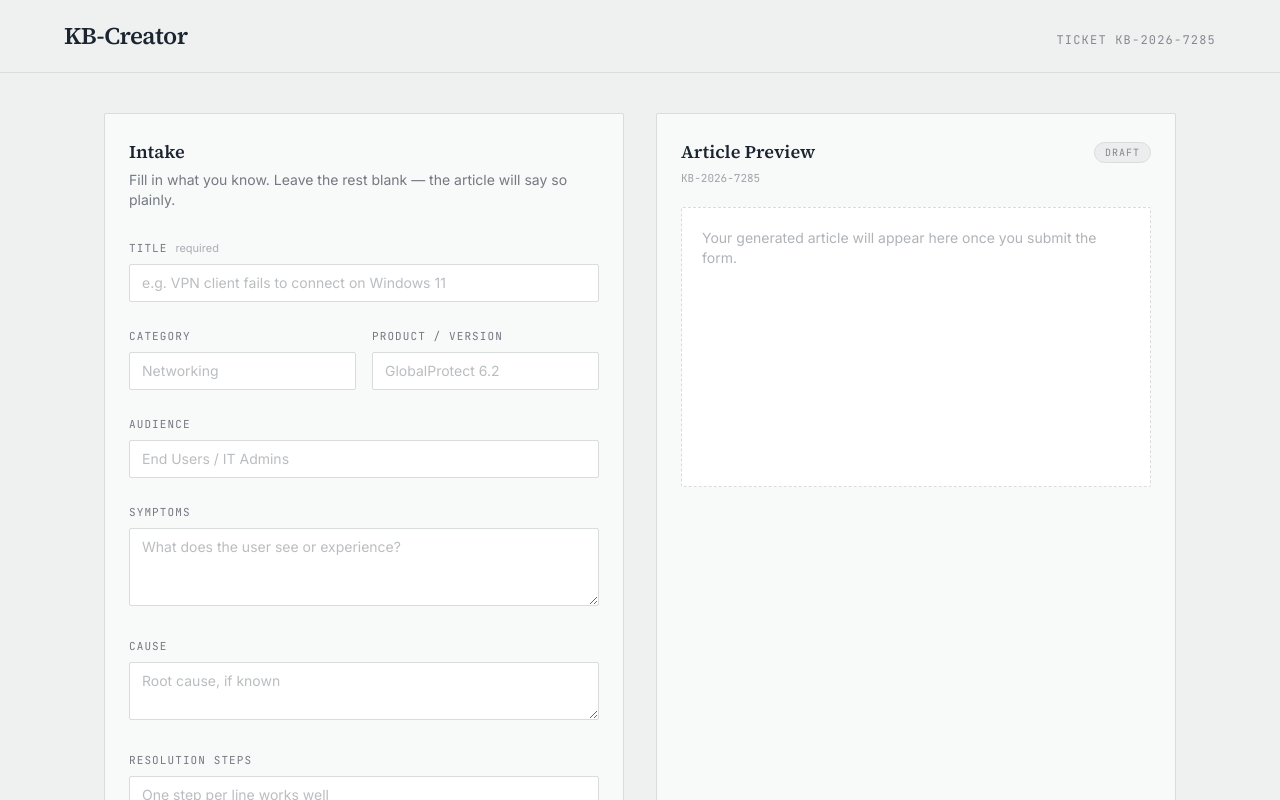
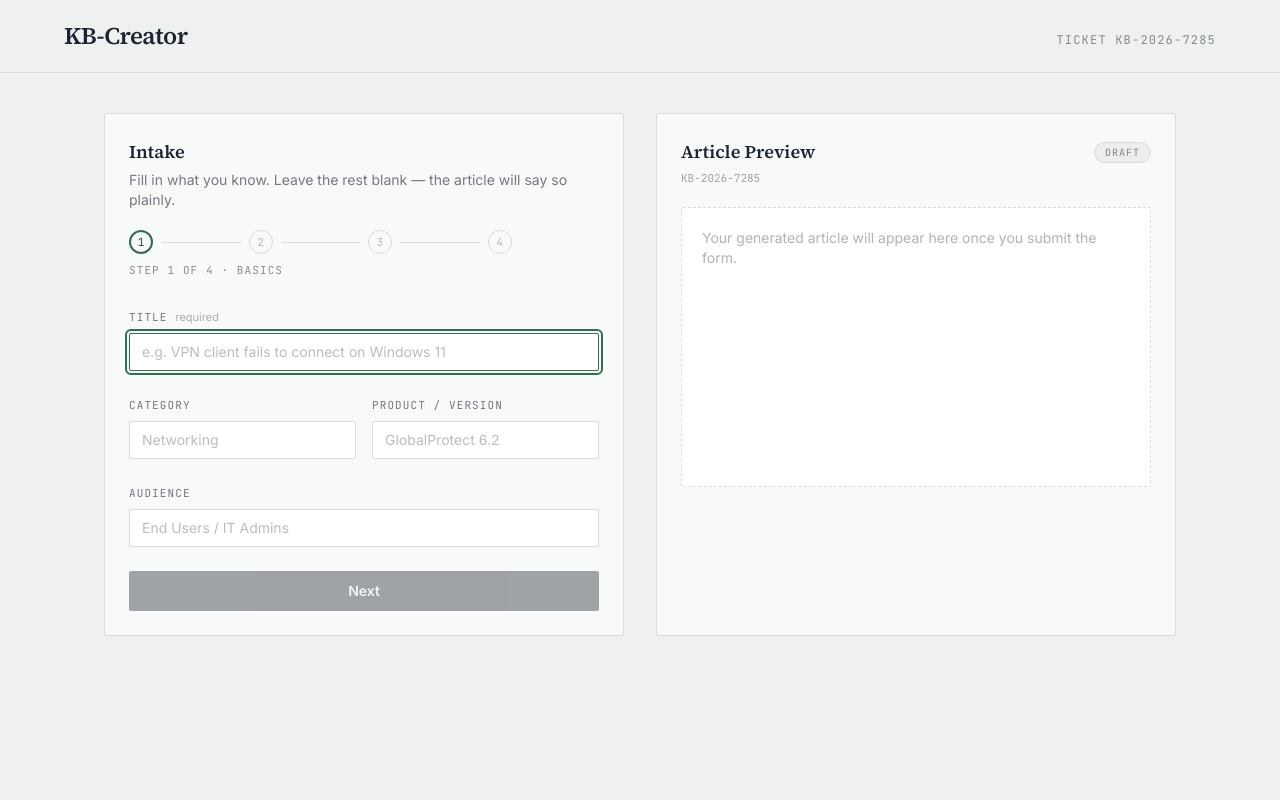
Before and after one commit to arunkumarchalla-clumio/kb-hub, a Next.js app: page / in a window 1280 px wide. Shown: the top 800 px of the page. Built offline with nearby package versions, Linux system fonts and the light colour scheme.

Commit message:
Add step wizard to intake form

```diff
--- a/components/KBForm.tsx
+++ b/components/KBForm.tsx
@@ -1,5 +1,6 @@
 "use client";
 
+import { useState } from "react";
 import type { KBFormFields } from "@/lib/types";
 
 interface Props {
@@ -9,6 +10,8 @@ interface Props {
   loading: boolean;
   error: string;
 }
+
+const STEPS = ["Basics", "Symptoms & Cause", "Resolution", "Review"] as const;
 
 function Field({
   label,
@@ -33,9 +36,34 @@ function Field({
 const inputClass =
   "w-full rounded-sm border border-line bg-white px-3 py-2 text-sm text-ink placeholder:text-ink/30 focus:border-forest";
 
+function ReviewRow({ label, value }: { label: string; value: string }) {
+  return (
+    <div className="border-b border-line py-2 last:border-0">
+      <div className="font-mono text-[10px] uppercase tracking-widest text-ink/45">
+        {label}
+      </div>
+      <div className="mt-0.5 whitespace-pre-wrap text-sm text-ink/85">
+        {value.trim() || <span className="text-ink/30">Not provided</span>}
+      </div>
+    </div>
+  );
+}
+
 export default function KBForm({ fields, onChange, onSubmit, loading, error }: Props) {
+  const [step, setStep] = useState(0);
+
   function set<K extends keyof KBFormFields>(key: K, value: string) {
     onChange({ ...fields, [key]: value });
+  }
+
+  const basicsValid = fields.title.trim().length > 0;
+  const canGoNext = step !== 0 || basicsValid;
+
+  function next() {
+    if (step < STEPS.length - 1) setStep(step + 1);
+  }
+  function back() {
+    if (step > 0) setStep(step - 1);
   }
 
   return (
@@ -45,22 +73,58 @@ export default function KBForm({ fields, onChange, onSubmit, loading, error }: P
         Fill in what you know. Leave the rest blank — the article will say so plainly.
       </p>
 
+      {/* Progress bar */}
+      <ol className="mt-5 flex items-center gap-2">
+        {STEPS.map((label, i) => (
+          <li key={label} className="flex flex-1 items-center gap-2">
+            <button
+              type="button"
+              onClick={() =>
+                i <= step || (i === step + 1 && canGoNext) ? setStep(i) : null
+              }
+              className={`flex h-6 w-6 shrink-0 items-center justify-center rounded-full font-mono text-[11px] transition ${
+                i < step
+                  ? "bg-forest text-paper"
+                  : i === step
+                  ? "border-2 border-forest text-forest-dark"
+                  : "border border-line text-ink/30"
+              }`}
+              aria-current={i === step ? "step" : undefined}
+            >
+              {i < step ? "✓" : i + 1}
+            </button>
+            {i < STEPS.length - 1 && (
+              <div className={`h-px flex-1 ${i < step ? "bg-forest" : "bg-line"}`} />
+            )}
+          </li>
+        ))}
+      </ol>
+      <div className="mt-2 font-mono text-[11px] uppercase tracking-widest text-ink/50">
+        Step {step + 1} of {STEPS.length} · {STEPS[step]}
+      </div>
+
       <form
         className="mt-6 space-y-5"
         onSubmit={(e) => {
           e.preventDefault();
+          if (step === STEPS.length - 1) {
             onSubmit();
+          } else {
+            next();
+          }
         }}
       >
+        {step === 0 && (
+          <>
             <Field label="Title" hint="required">
               <input
+                autoFocus
                 className={inputClass}
                 value={fields.title}
                 onChange={(e) => set("title", e.target.value)}
                 placeholder="e.g. VPN client fails to connect on Windows 11"
               />
             </Field>
-
             <div className="grid grid-cols-2 gap-4">
               <Field label="Category">
                 <input
@@ -79,7 +143,6 @@ export default function KBForm({ fields, onChange, onSubmit, loading, error }: P
                 />
               </Field>
             </div>
-
             <Field label="Audience">
               <input
                 className={inputClass}
@@ -88,37 +151,45 @@ export default function KBForm({ fields, onChange, onSubmit, loading, error }: P
                 placeholder="End Users / IT Admins"
               />
             </Field>
+          </>
+        )}
 
+        {step === 1 && (
+          <>
             <Field label="Symptoms">
               <textarea
+                autoFocus
                 className={inputClass}
-            rows={3}
+                rows={4}
                 value={fields.symptoms}
                 onChange={(e) => set("symptoms", e.target.value)}
                 placeholder="What does the user see or experience?"
               />
             </Field>
-
             <Field label="Cause">
               <textarea
                 className={inputClass}
-            rows={2}
+                rows={3}
                 value={fields.cause}
                 onChange={(e) => set("cause", e.target.value)}
                 placeholder="Root cause, if known"
               />
             </Field>
+          </>
+        )}
 
+        {step === 2 && (
+          <>
             <Field label="Resolution Steps">
               <textarea
+                autoFocus
                 className={inputClass}
-            rows={4}
+                rows={6}
                 value={fields.resolutionSteps}
                 onChange={(e) => set("resolutionSteps", e.target.value)}
                 placeholder="One step per line works well"
               />
             </Field>
-
             <Field label="Keywords">
               <input
                 className={inputClass}
@@ -127,6 +198,21 @@ export default function KBForm({ fields, onChange, onSubmit, loading, error }: P
                 placeholder="vpn, connection, windows 11"
               />
             </Field>
+          </>
+        )}
+
+        {step === 3 && (
+          <div className="rounded-sm border border-line bg-white p-4">
+            <ReviewRow label="Title" value={fields.title} />
+            <ReviewRow label="Category" value={fields.category} />
+            <ReviewRow label="Product / Version" value={fields.productVersion} />
+            <ReviewRow label="Audience" value={fields.audience} />
+            <ReviewRow label="Symptoms" value={fields.symptoms} />
+            <ReviewRow label="Cause" value={fields.cause} />
+            <ReviewRow label="Resolution Steps" value={fields.resolutionSteps} />
+            <ReviewRow label="Keywords" value={fields.keywords} />
+          </div>
+        )}
 
         {error && (
           <p className="rounded-sm border border-amber/40 bg-amber-light/40 px-3 py-2 text-sm text-ink">
@@ -134,13 +220,34 @@ export default function KBForm({ fields, onChange, onSubmit, loading, error }: P
           </p>
         )}
 
+        <div className="flex gap-3 pt-1">
+          {step > 0 && (
+            <button
+              type="button"
+              onClick={back}
+              className="rounded-sm border border-line px-4 py-2.5 text-sm hover:bg-ink/5"
+            >
+              Back
+            </button>
+          )}
+          {step < STEPS.length - 1 ? (
             <button
               type="submit"
-          disabled={loading || !fields.title.trim()}
-          className="w-full rounded-sm bg-forest px-4 py-2.5 text-sm font-semibold text-paper transition hover:bg-forest-dark disabled:cursor-not-allowed disabled:opacity-40"
+              disabled={!canGoNext}
+              className="flex-1 rounded-sm bg-ink px-4 py-2.5 text-sm font-semibold text-paper transition hover:bg-ink/85 disabled:cursor-not-allowed disabled:opacity-40"
+            >
+              Next
+            </button>
+          ) : (
+            <button
+              type="submit"
+              disabled={loading || !basicsValid}
+              className="flex-1 rounded-sm bg-forest px-4 py-2.5 text-sm font-semibold text-paper transition hover:bg-forest-dark disabled:cursor-not-allowed disabled:opacity-40"
             >
               {loading ? "Generating…" : "Generate KB Article"}
             </button>
+          )}
+        </div>
       </form>
     </section>
   );
```
Also changed, not shown: .claude/settings.json, 1 other file (tests, documents, lock files or other folders). Lines whose indentation alone changed are shown as unchanged.
